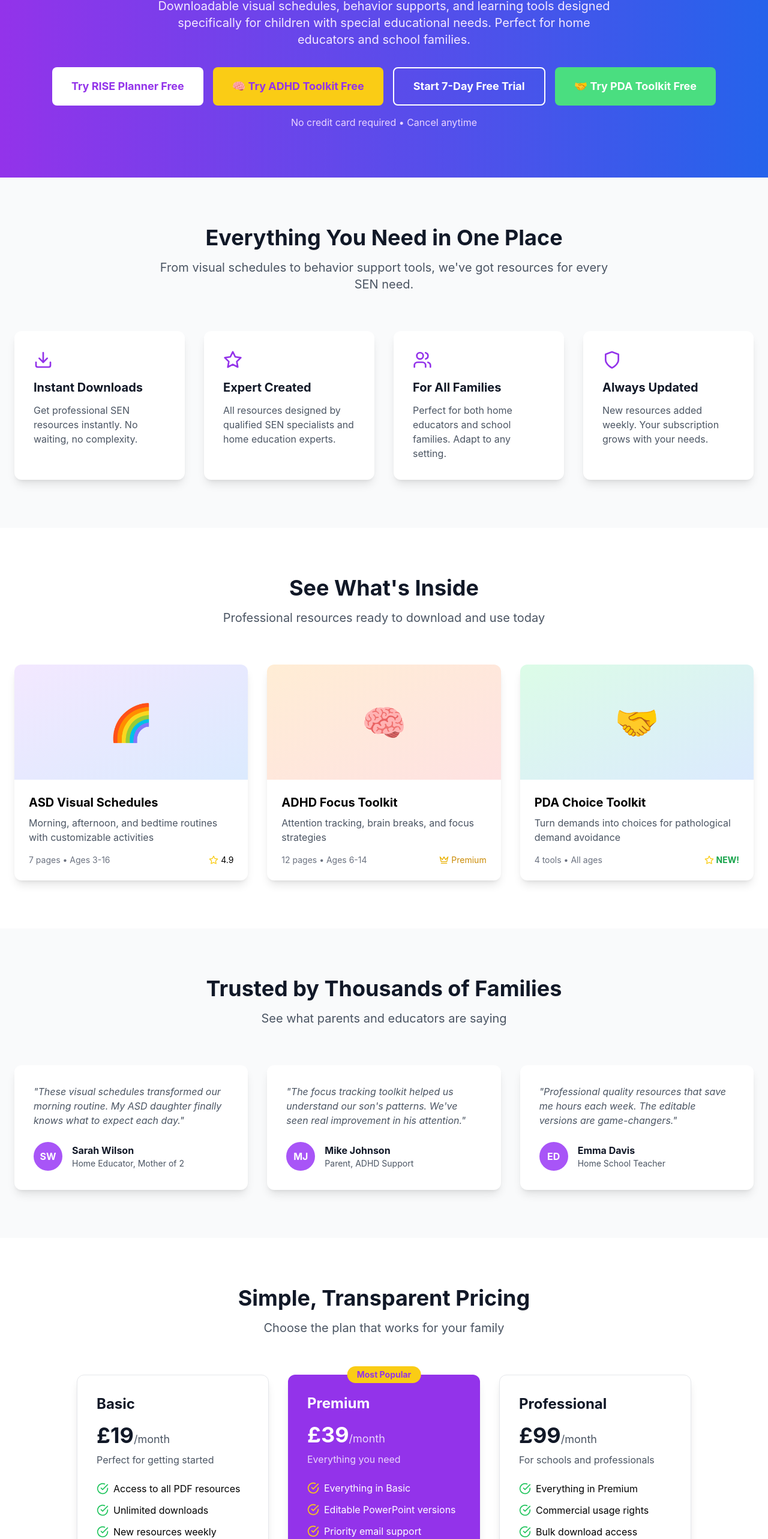
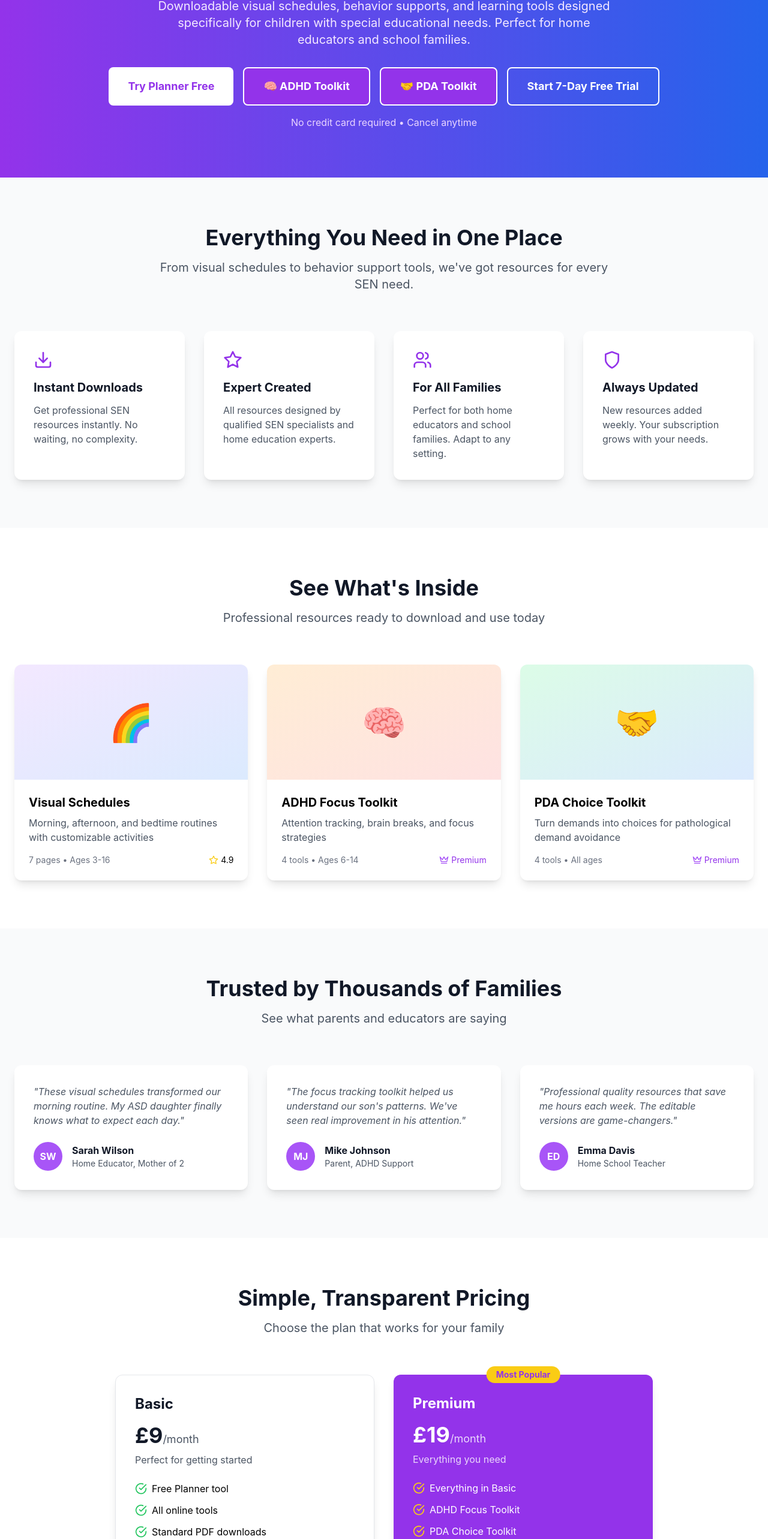
Before and after one commit to Kassa7680/sen-resources-website, a React (Create React App) app: page / in a window 1280 px wide. Shown: the part 229-2795 px from the top of the page at 60% size. Built offline with nearby package versions, Linux system fonts and the light colour scheme; the HTML template or start-up script is replaced by a standard one.

Commit message:
Update App.js

```diff
--- a/src/App.js
+++ b/src/App.js
@@ -1,9 +1,10 @@
 import React, { useState, useEffect } from 'react';
 import { BrowserRouter as Router, Routes, Route, Navigate, Link, useNavigate } from 'react-router-dom';
 import { Search, Filter, Download, Star, Heart, User, Bell, Settings, Menu, X, Eye, Edit3, Crown, BookOpen, Clock, TrendingUp, Grid, List, Play, CheckCircle, ArrowRight, Shield, Zap, Users } from 'lucide-react';
-import RISEPlanner from './RISEPlanner.js';
+import SENPlanner from './SENPlanner.js';
 import ADHDFocusToolkit from './ADHDFocusToolkit.jsx';
 import PDAChoiceToolkit from './PDAChoiceToolkit';
+
 // Mock Authentication Context
 const AuthContext = React.createContext();
 
@@ -29,13 +30,11 @@ const AuthProvider = ({ children }) => {
       totalDownloads: 284
     };
     setUser(mockUser);
-    // localStorage.setItem('sen_user', JSON.stringify(mockUser));
     return Promise.resolve(mockUser);
   };
 
   const logout = () => {
     setUser(null);
-    // localStorage.removeItem('sen_user');
   };
 
   const value = {
@@ -148,28 +147,28 @@ const LandingPage = () => {
           </p>
           <div className="flex justify-center space-x-4">
             <button
-    onClick={() => navigate('/rise-planner')}
+              onClick={() => navigate('/sen-planner')}
               className="bg-white text-purple-600 px-8 py-4 rounded-lg font-bold text-lg hover:bg-gray-100 transition-colors"
             >
-    Try RISE Planner Free
+              Try Planner Free
             </button>
             <button
               onClick={() => navigate('/adhd-toolkit')}
-    className="bg-yellow-400 text-purple-600 px-8 py-4 rounded-lg font-bold text-lg hover:bg-yellow-300 transition-colors"
+              className="bg-purple-600 text-white border-2 border-white px-8 py-4 rounded-lg font-bold text-lg hover:bg-purple-700 transition-colors"
             >
-    🧠 Try ADHD Toolkit Free
+              🧠 ADHD Toolkit
+            </button>
+            <button
+              onClick={() => navigate('/pda-toolkit')}
+              className="bg-purple-600 text-white border-2 border-white px-8 py-4 rounded-lg font-bold text-lg hover:bg-purple-700 transition-colors"
+            >
+              🤝 PDA Toolkit
             </button>
             <button
               onClick={() => navigate('/signup')}
               className="border-2 border-white text-white px-8 py-4 rounded-lg font-bold text-lg hover:bg-white hover:text-purple-600 transition-colors"
             >
               Start 7-Day Free Trial
-  </button>
-<button
-  onClick={() => navigate('/pda-toolkit')}
-  className="bg-green-400 text-white px-8 py-4 rounded-lg font-bold text-lg hover:bg-green-300 transition-colors"
->
-  🤝 Try PDA Toolkit Free
             </button>
           </div>
           <p className="text-purple-200 mt-4">No credit card required • Cancel anytime</p>
@@ -207,12 +206,12 @@ const LandingPage = () => {
           </div>
 
           <div className="grid grid-cols-1 md:grid-cols-3 gap-8">
-          <div className="bg-white rounded-xl shadow-lg overflow-hidden cursor-pointer" onClick={() => navigate('/rise-planner')}>
+            <div className="bg-white rounded-xl shadow-lg overflow-hidden cursor-pointer" onClick={() => navigate('/sen-planner')}>
               <div className="bg-gradient-to-br from-purple-100 to-blue-100 h-48 flex items-center justify-center">
                 <span className="text-6xl">🌈</span>
               </div>
               <div className="p-6">
-                <h3 className="text-xl font-bold mb-2">ASD Visual Schedules</h3>
+                <h3 className="text-xl font-bold mb-2">Visual Schedules</h3>
                 <p className="text-gray-600 mb-4">Morning, afternoon, and bedtime routines with customizable activities</p>
                 <div className="flex justify-between items-center">
                   <span className="text-sm text-gray-500">7 pages • Ages 3-16</span>
@@ -224,7 +223,7 @@ const LandingPage = () => {
               </div>
             </div>
 
-        <div className="bg-white rounded-xl shadow-lg overflow-hidden cursor-pointer" onClick={() => alert('🧠 ADHD Toolkit coming soon! Click OK to see our progress!')}>
+            <div className="bg-white rounded-xl shadow-lg overflow-hidden cursor-pointer" onClick={() => navigate('/adhd-toolkit')}>
               <div className="bg-gradient-to-br from-orange-100 to-red-100 h-48 flex items-center justify-center">
                 <span className="text-6xl">🧠</span>
               </div>
@@ -232,14 +231,15 @@ const LandingPage = () => {
                 <h3 className="text-xl font-bold mb-2">ADHD Focus Toolkit</h3>
                 <p className="text-gray-600 mb-4">Attention tracking, brain breaks, and focus strategies</p>
                 <div className="flex justify-between items-center">
-                  <span className="text-sm text-gray-500">12 pages • Ages 6-14</span>
+                  <span className="text-sm text-gray-500">4 tools • Ages 6-14</span>
                   <div className="flex items-center">
-                    <Crown className="h-4 w-4 text-yellow-500 mr-1" />
-                    <span className="text-sm text-yellow-600">Premium</span>
+                    <Crown className="h-4 w-4 text-purple-500 mr-1" />
+                    <span className="text-sm text-purple-600">Premium</span>
                   </div>
                 </div>
               </div>
             </div>
+
             <div className="bg-white rounded-xl shadow-lg overflow-hidden cursor-pointer" onClick={() => navigate('/pda-toolkit')}>
               <div className="bg-gradient-to-br from-green-100 to-blue-100 h-48 flex items-center justify-center">
                 <span className="text-6xl">🤝</span>
@@ -250,8 +250,8 @@ const LandingPage = () => {
                 <div className="flex justify-between items-center">
                   <span className="text-sm text-gray-500">4 tools • All ages</span>
                   <div className="flex items-center">
-        <Star className="h-4 w-4 text-yellow-400 mr-1" />
-        <span className="text-sm text-green-600 font-bold">NEW!</span>
+                    <Crown className="h-4 w-4 text-purple-500 mr-1" />
+                    <span className="text-sm text-purple-600">Premium</span>
                   </div>
                 </div>
               </div>
@@ -287,7 +287,7 @@ const LandingPage = () => {
         </div>
       </section>
 
-      {/* Pricing */}
+      {/* Pricing - NOW ONLY 2 TIERS */}
       <section className="py-20">
         <div className="max-w-7xl mx-auto px-6">
           <div className="text-center mb-16">
@@ -295,15 +295,15 @@ const LandingPage = () => {
             <p className="text-xl text-gray-600">Choose the plan that works for your family</p>
           </div>
 
-          <div className="grid grid-cols-1 md:grid-cols-3 gap-8 max-w-5xl mx-auto">
+          <div className="grid grid-cols-1 md:grid-cols-2 gap-8 max-w-4xl mx-auto">
             <div className="bg-white rounded-xl shadow-lg p-8 border border-gray-200">
               <h3 className="text-2xl font-bold text-gray-900 mb-4">Basic</h3>
-              <div className="text-4xl font-bold text-gray-900 mb-2">£19<span className="text-lg font-normal text-gray-600">/month</span></div>
+              <div className="text-4xl font-bold text-gray-900 mb-2">£9<span className="text-lg font-normal text-gray-600">/month</span></div>
               <p className="text-gray-600 mb-6">Perfect for getting started</p>
               <ul className="space-y-3 mb-8">
-                <li className="flex items-center"><CheckCircle className="h-5 w-5 text-green-500 mr-2" />Access to all PDF resources</li>
-                <li className="flex items-center"><CheckCircle className="h-5 w-5 text-green-500 mr-2" />Unlimited downloads</li>
-                <li className="flex items-center"><CheckCircle className="h-5 w-5 text-green-500 mr-2" />New resources weekly</li>
+                <li className="flex items-center"><CheckCircle className="h-5 w-5 text-green-500 mr-2" />Free Planner tool</li>
+                <li className="flex items-center"><CheckCircle className="h-5 w-5 text-green-500 mr-2" />All online tools</li>
+                <li className="flex items-center"><CheckCircle className="h-5 w-5 text-green-500 mr-2" />Standard PDF downloads</li>
                 <li className="flex items-center"><CheckCircle className="h-5 w-5 text-green-500 mr-2" />Email support</li>
               </ul>
               <button className="w-full bg-gray-600 text-white py-3 rounded-lg hover:bg-gray-700 transition-colors">
@@ -318,31 +318,17 @@ const LandingPage = () => {
                 </div>
               </div>
               <h3 className="text-2xl font-bold mb-4">Premium</h3>
-              <div className="text-4xl font-bold mb-2">£39<span className="text-lg font-normal opacity-80">/month</span></div>
+              <div className="text-4xl font-bold mb-2">£19<span className="text-lg font-normal opacity-80">/month</span></div>
               <p className="opacity-80 mb-6">Everything you need</p>
               <ul className="space-y-3 mb-8">
                 <li className="flex items-center"><CheckCircle className="h-5 w-5 text-yellow-400 mr-2" />Everything in Basic</li>
-                <li className="flex items-center"><CheckCircle className="h-5 w-5 text-yellow-400 mr-2" />Editable PowerPoint versions</li>
-                <li className="flex items-center"><CheckCircle className="h-5 w-5 text-yellow-400 mr-2" />Priority email support</li>
-                <li className="flex items-center"><CheckCircle className="h-5 w-5 text-yellow-400 mr-2" />Custom resource requests</li>
+                <li className="flex items-center"><CheckCircle className="h-5 w-5 text-yellow-400 mr-2" />ADHD Focus Toolkit</li>
+                <li className="flex items-center"><CheckCircle className="h-5 w-5 text-yellow-400 mr-2" />PDA Choice Toolkit</li>
+                <li className="flex items-center"><CheckCircle className="h-5 w-5 text-yellow-400 mr-2" />Editable templates</li>
+                <li className="flex items-center"><CheckCircle className="h-5 w-5 text-yellow-400 mr-2" />Priority support</li>
               </ul>
               <button className="w-full bg-white text-purple-600 py-3 rounded-lg hover:bg-gray-100 transition-colors font-bold">
                 Start Free Trial
-              </button>
-            </div>
-
-            <div className="bg-white rounded-xl shadow-lg p-8 border border-gray-200">
-              <h3 className="text-2xl font-bold text-gray-900 mb-4">Professional</h3>
-              <div className="text-4xl font-bold text-gray-900 mb-2">£99<span className="text-lg font-normal text-gray-600">/month</span></div>
-              <p className="text-gray-600 mb-6">For schools and professionals</p>
-              <ul className="space-y-3 mb-8">
-                <li className="flex items-center"><CheckCircle className="h-5 w-5 text-green-500 mr-2" />Everything in Premium</li>
-                <li className="flex items-center"><CheckCircle className="h-5 w-5 text-green-500 mr-2" />Commercial usage rights</li>
-                <li className="flex items-center"><CheckCircle className="h-5 w-5 text-green-500 mr-2" />Bulk download access</li>
-                <li className="flex items-center"><CheckCircle className="h-5 w-5 text-green-500 mr-2" />Priority phone support</li>
-              </ul>
-              <button className="w-full bg-gray-600 text-white py-3 rounded-lg hover:bg-gray-700 transition-colors">
-                Contact Sales
               </button>
             </div>
           </div>
@@ -618,9 +604,8 @@ const SignupPage = () => {
                   onChange={handleChange}
                   className="block w-full px-3 py-2 border border-gray-300 rounded-md focus:outline-none focus:ring-purple-500 focus:border-purple-500"
                 >
-                  <option value="basic">Basic - £19/month</option>
-                  <option value="premium">Premium - £39/month</option>
-                  <option value="professional">Professional - £99/month</option>
+                  <option value="basic">Basic - £9/month</option>
+                  <option value="premium">Premium - £19/month</option>
                 </select>
               </div>
             </div>
@@ -652,7 +637,7 @@ const SignupPage = () => {
   );
 };
 
-// Dashboard Component (from our previous design)
+// Dashboard Component (keeping your existing dashboard code)
 const Dashboard = () => {
   const { user, logout } = useAuth();
   const [activeTab, setActiveTab] = useState('dashboard');
@@ -675,7 +660,7 @@ const Dashboard = () => {
   const stats = {
     totalResources: 156,
     newThisWeek: 8,
-    mostPopular: "ASD Visual Schedules",
+    mostPopular: "Visual Schedules",
     downloadStreak: 12
   };
 
@@ -683,6 +668,7 @@ const Dashboard = () => {
     { id: 'all', name: 'All Resources', icon: '📚', count: 156 },
     { id: 'asd', name: 'Autism (ASD)', icon: '🌈', count: 34 },
     { id: 'adhd', name: 'ADHD', icon: '⚡', count: 28 },
+    { id: 'pda', name: 'PDA', icon: '🤝', count: 15 },
     { id: 'dyslexia', name: 'Dyslexia', icon: '📖', count: 22 },
     { id: 'sensory', name: 'Sensory Support', icon: '✋', count: 18 },
     { id: 'social', name: 'Social Skills', icon: '👥', count: 25 },
@@ -693,7 +679,7 @@ const Dashboard = () => {
   const resources = [
     {
       id: 1,
-      title: "ASD Visual Schedule Templates",
+      title: "Visual Schedule Templates",
       description: "30+ customizable daily routine schedules with transition cards",
       category: "asd",
       type: "Templates",
@@ -725,6 +711,22 @@ const Dashboard = () => {
     },
     {
       id: 3,
+      title: "PDA Choice Toolkit",
+      description: "Turn demands into choices for pathological demand avoidance",
+      category: "pda",
+      type: "Toolkit",
+      pages: 8,
+      downloads: 856,
+      rating: 4.9,
+      isPremium: true,
+      isNew: true,
+      tags: ["choice", "autonomy", "collaboration"],
+      ageRange: "3-16",
+      thumbnail: "🤝",
+      estimatedTime: "Daily use"
+    },
+    {
+      id: 4,
       title: "Social Stories Collection",
       description: "Ready-made social stories for common situations and challenges",
       category: "social",
@@ -740,7 +742,7 @@ const Dashboard = () => {
       estimatedTime: "10 min reading"
     },
     {
-      id: 4,
+      id: 5,
       title: "Sensory Break Activity Cards",
       description: "Quick sensory regulation activities for home and classroom",
       category: "sensory",
@@ -756,7 +758,7 @@ const Dashboard = () => {
       estimatedTime: "2-5 min activities"
     },
     {
-      id: 5,
+      id: 6,
       title: "Feelings Thermometer & Coping Strategies",
       description: "Visual emotional regulation tools with coping strategy menu",
       category: "behavior",
@@ -770,30 +772,14 @@ const Dashboard = () => {
       ageRange: "5-16",
       thumbnail: "🎯",
       estimatedTime: "Daily check-ins"
-    },
-    {
-      id: 6,
-      title: "Transition Planning Workbook",
-      description: "Comprehensive guide for post-16 transitions and life skills",
-      category: "transition",
-      type: "Workbook",
-      pages: 24,
-      downloads: 876,
-      rating: 4.9,
-      isPremium: true,
-      isNew: true,
-      tags: ["transition", "life-skills", "planning"],
-      ageRange: "14-19",
-      thumbnail: "🔄",
-      estimatedTime: "Ongoing project"
     }
   ];
 
   const recentActivity = [
-    { action: "Downloaded", resource: "ASD Visual Schedules", time: "2 hours ago" },
+    { action: "Downloaded", resource: "Visual Schedules", time: "2 hours ago" },
     { action: "Favorited", resource: "ADHD Focus Toolkit", time: "1 day ago" },
-    { action: "Downloaded", resource: "Social Stories Collection", time: "3 days ago" },
-    { action: "Downloaded", resource: "Sensory Break Cards", time: "1 week ago" }
+    { action: "Downloaded", resource: "PDA Choice Toolkit", time: "2 days ago" },
+    { action: "Downloaded", resource: "Social Stories Collection", time: "3 days ago" }
   ];
 
   const toggleFavorite = (resourceId) => {
@@ -1139,7 +1125,7 @@ const Dashboard = () => {
         {sidebarOpen && user?.plan !== 'Premium' && (
           <div className="mt-8 p-4 bg-gradient-to-r from-purple-500 to-blue-500 text-white rounded-lg">
             <div className="text-sm font-medium mb-2">Upgrade to Premium</div>
-            <div className="text-xs mb-3">Access editable templates and advanced resources.</div>
+            <div className="text-xs mb-3">Access ADHD & PDA toolkits plus editable templates.</div>
             <button className="w-full bg-white text-purple-600 py-2 px-3 rounded text-sm font-medium hover:bg-gray-100 transition-colors">
               Upgrade Plan
             </button>
@@ -1263,7 +1249,7 @@ const App = () => {
           <Route path="/" element={<LandingPage />} />
           <Route path="/login" element={<LoginPage />} />
           <Route path="/signup" element={<SignupPage />} />
-  <Route path="/rise-planner" element={<RISEPlanner />} />
+          <Route path="/sen-planner" element={<SENPlanner />} />
           <Route path="/adhd-toolkit" element={<ADHDFocusToolkit />} />
           <Route path="/pda-toolkit" element={<PDAChoiceToolkit />} />
           <Route
```
Lines whose indentation alone changed are shown as unchanged.
